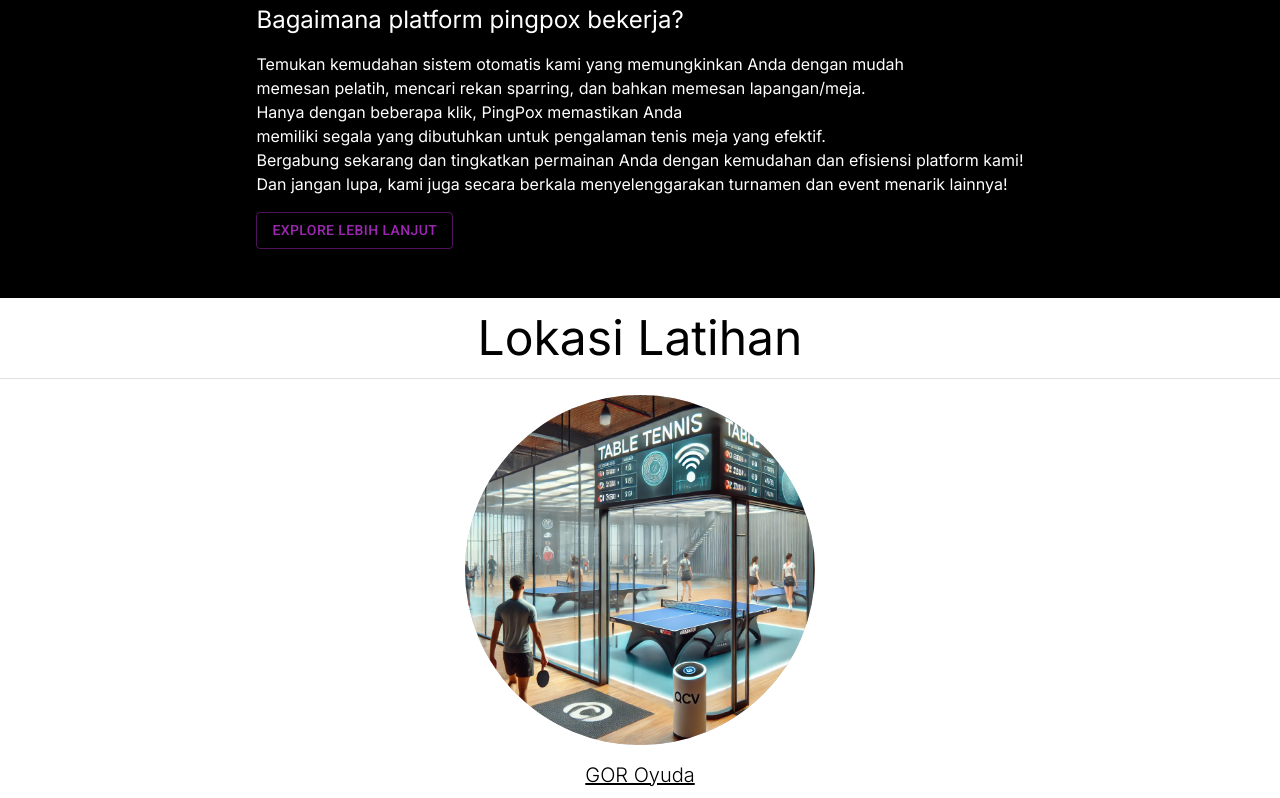
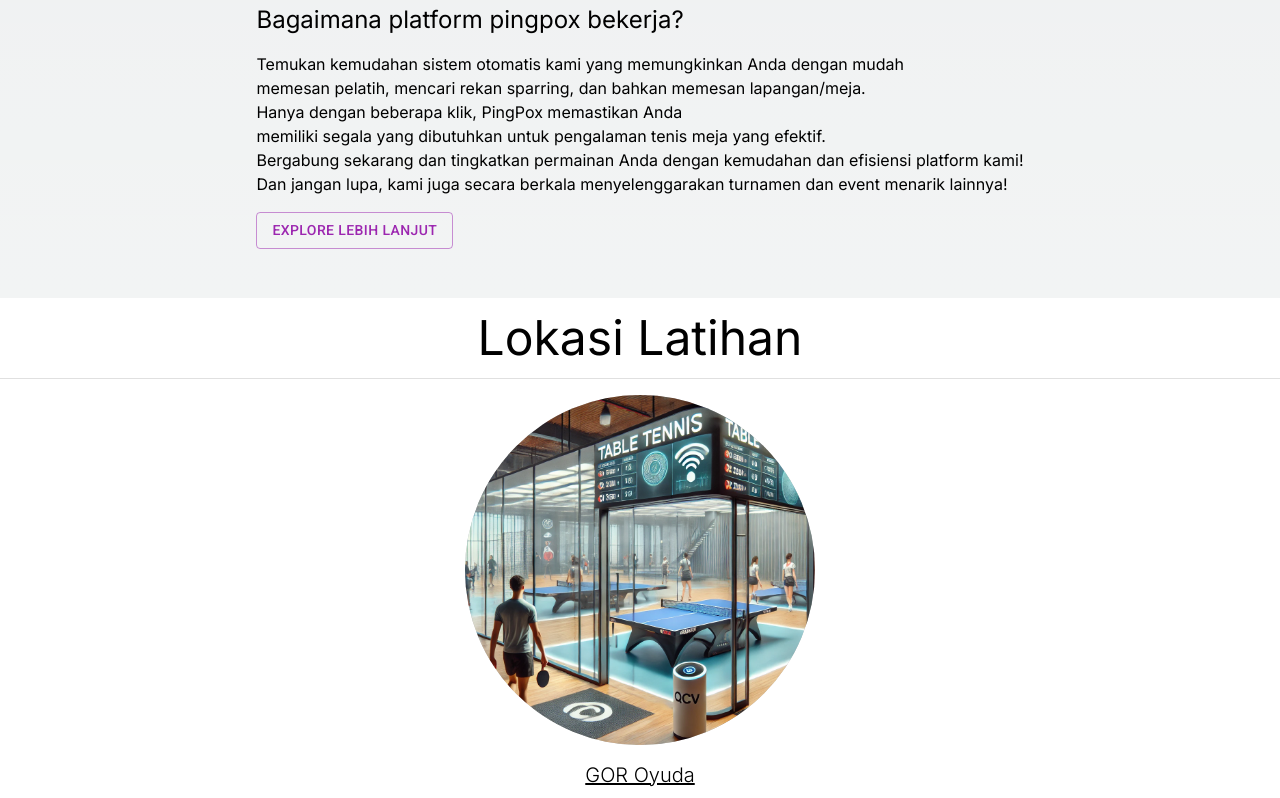
Before and after one commit to burubur/pingpox.com, a Next.js app: page / in a window 1280 px wide. Shown: the part 3610-4408 px from the top of the page. Built offline with nearby package versions, Linux system fonts and the light colour scheme; no server answers.

Commit message:
Modify root page

```diff
--- a/app/page.tsx
+++ b/app/page.tsx
@@ -1,20 +1,33 @@
-import Image from "next/image"
-import '@fontsource/roboto/300.css';
-import '@fontsource/roboto/400.css';
-import '@fontsource/roboto/500.css';
-import '@fontsource/roboto/700.css';
-import Button from '@mui/material/Button';
-import { Divider } from '@mui/material';
-import Location from "../components/location"
-import Introduction from "../components/introduction"
+"use client";
 
-const Home = () => {
+import Image from "next/image";
+import "@fontsource/roboto/300.css";
+import "@fontsource/roboto/400.css";
+import "@fontsource/roboto/500.css";
+import "@fontsource/roboto/700.css";
+import { Divider } from "@mui/material";
+import Location from "../components/location";
+import Introduction from "../components/introduction";
+import { SessionProvider } from "next-auth/react";
+import { AppProps } from "next/app";
+import { ThemeProvider, CssBaseline } from "@mui/material";
+import { User, getServerSession } from "next-auth";
+import { Button, Typography } from "@mui/material";
+import { useSession, signIn, signOut } from "next-auth/react";
+
+const Home = ({ Component, pageProps }: AppProps) => {
+  const { data: session } = useSession();
+  console.log("fetching session data");
+  console.log(session);
+
   return (
-    <main className="flex flex-col min-w-screen bg-black text-white">
-      <Introduction />
-      <Location />
-    </main >
+    <SessionProvider>
+      <div>
+        <Introduction />
+        <Location />
+      </div>
+    </SessionProvider>
   );
-}
+};
 
 export default Home;
```
